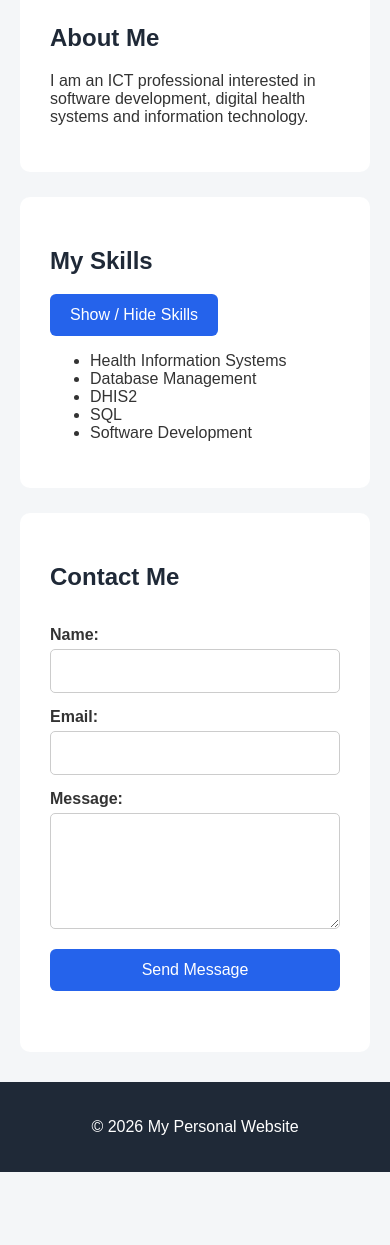
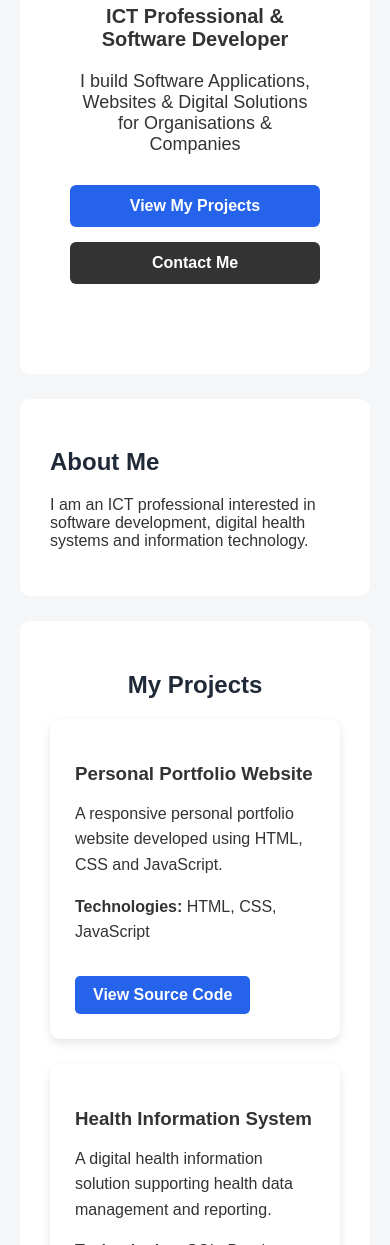
Before and after one commit to DanielPhekani/my-websites, a plain HTML site: page index.html in a window 390 px wide. Shown: the part 755-2000 px from the top of the page. Before the commit the page ends 1927 px from the top, so only its background shows below. Drawn offline with Linux system fonts and the light colour scheme.

Commit message:
Improve portfolio projects section

```diff
--- a/index.html
+++ b/index.html
@@ -19,20 +19,36 @@
     <nav>
         <a href="#home">Home</a>
         <a href="#about">About</a>
+        <a href="#projects">Projects</a>
         <a href="#skills">Skills</a>
         <a href="#contact">Contact</a>
+
+        <button id="themeToggle">🌙 Dark Mode</button>
     </nav>
 
     <main>
 
-        <section id="home">
-            <h2>Welcome</h2>
-            <p>
-                Welcome to D6Tech. We offer Software Development of systems
-                we build scalable websites & systems.
-            </p>
+<section id="home">
 
-        </section>
+    <div class="hero-content">
+
+        <h2>Hi, I'm Daniel Phekani</h2>
+
+        <h3>ICT Professional & Software Developer</h3>
+
+        <p>
+            I build Software Applications, Websites & Digital Solutions
+            for Organisations & Companies
+        </p>
+
+        <div class="hero-buttons">
+            <a href="#projects" class="btn">View My Projects</a>
+            <a href="#contact" class="btn secondary-btn">Contact Me</a>
+        </div>
+
+    </div>
+
+</section>
 
         <section id="about">
             <h2>About Me</h2>
@@ -42,6 +58,48 @@
             </p>
         </section>
 
+<section id="projects">
+
+    <h2>My Projects</h2>
+
+    <div class="project-container">
+
+        <div class="project-card">
+            <h3>Personal Portfolio Website</h3>
+            <p>
+                A responsive personal portfolio website developed using
+                HTML, CSS and JavaScript.
+            </p>
+            <p><strong>Technologies:</strong> HTML, CSS, JavaScript</p>
+
+            <a href="https://github.com/DanielPhekani/my-websites"
+               target="_blank"
+               class="project-btn">
+               View Source Code
+            </a>
+        </div>
+
+        <div class="project-card">
+            <h3>Health Information System</h3>
+            <p>
+                A digital health information solution supporting health
+                data management and reporting.
+            </p>
+            <p><strong>Technologies:</strong> SQL, Databases, Web Technologies</p>
+        </div>
+
+        <div class="project-card">
+            <h3>Data Management System</h3>
+            <p>
+                A system designed to collect, manage and organize
+                information for easier reporting and decision-making.
+            </p>
+            <p><strong>Technologies:</strong> Database, SQL, JavaScript</p>
+        </div>
+
+    </div>
+
+</section>
         <section id="skills">
 <h2>My Skills</h2>
 
--- a/script.js
+++ b/script.js
@@ -44,3 +44,17 @@ contactForm.addEventListener("submit", function(event) {
 
     contactForm.reset();
 });
+
+const themeToggle = document.querySelector("#themeToggle");
+
+themeToggle.addEventListener("click", function() {
+
+    document.body.classList.toggle("dark-mode");
+
+    if (document.body.classList.contains("dark-mode")) {
+        themeToggle.textContent = "☀️ Light Mode";
+    } else {
+        themeToggle.textContent = "🌙 Dark Mode";
+    }
+
+});
--- a/style.css
+++ b/style.css
@@ -115,3 +115,152 @@ form button {
     font-weight: bold;
     margin-top: 15px;
 }
+
+/* Hero section */
+
+.hero-content {
+    text-align: center;
+    padding: 60px 20px;
+}
+
+.hero-content h2 {
+    font-size: 42px;
+    margin-bottom: 10px;
+}
+
+.hero-content h3 {
+    font-size: 24px;
+    margin-bottom: 20px;
+}
+
+.hero-content p {
+    font-size: 18px;
+    max-width: 700px;
+    margin: 0 auto 30px;
+}
+
+.hero-buttons {
+    display: flex;
+    justify-content: center;
+    gap: 15px;
+}
+
+.btn {
+    display: inline-block;
+    padding: 12px 25px;
+    text-decoration: none;
+    background-color: #2563eb;
+    color: white;
+    border-radius: 6px;
+    font-weight: bold;
+}
+
+.btn:hover {
+    background-color: #1d4ed8;
+}
+
+.secondary-btn {
+    background-color: #333;
+}
+
+.secondary-btn:hover {
+    background-color: #111;
+}
+
+/* Projects section */
+
+#projects {
+    text-align: center;
+}
+
+.project-container {
+    display: grid;
+    grid-template-columns: repeat(3, 1fr);
+    gap: 25px;
+}
+
+.project-card {
+    background-color: white;
+    padding: 25px;
+    border-radius: 10px;
+    box-shadow: 0 4px 10px rgba(0, 0, 0, 0.1);
+    text-align: left;
+    transition: transform 0.3s ease;
+}
+
+.project-card:hover {
+    transform: translateY(-5px);
+}
+
+.project-card h3 {
+    margin-bottom: 15px;
+}
+
+.project-card p {
+    line-height: 1.6;
+}
+
+/* Mobile responsive design */
+
+@media (max-width: 768px) {
+
+    .project-container {
+        grid-template-columns: 1fr;
+    }
+
+    .hero-content h2 {
+        font-size: 32px;
+    }
+
+    .hero-content h3 {
+        font-size: 20px;
+    }
+
+    .hero-buttons {
+        flex-direction: column;
+        align-items: center;
+    }
+
+    .btn {
+        width: 80%;
+        text-align: center;
+    }
+
+    nav {
+        flex-direction: column;
+        gap: 10px;
+    }
+
+}
+
+/* Dark mode */
+
+.dark-mode {
+    background-color: #111827;
+    color: #f9fafb;
+}
+
+.dark-mode section {
+    background-color: #1f2937;
+    color: #f9fafb;
+}
+
+.dark-mode .project-card {
+    background-color: #374151;
+    color: #f9fafb;
+}
+
+.project-btn {
+    display: inline-block;
+    margin-top: 15px;
+    padding: 10px 18px;
+    background-color: #2563eb;
+    color: white;
+    text-decoration: none;
+    border-radius: 5px;
+    font-weight: bold;
+}
+
+.project-btn:hover {
+    background-color: #1d4ed8;
+}
```
